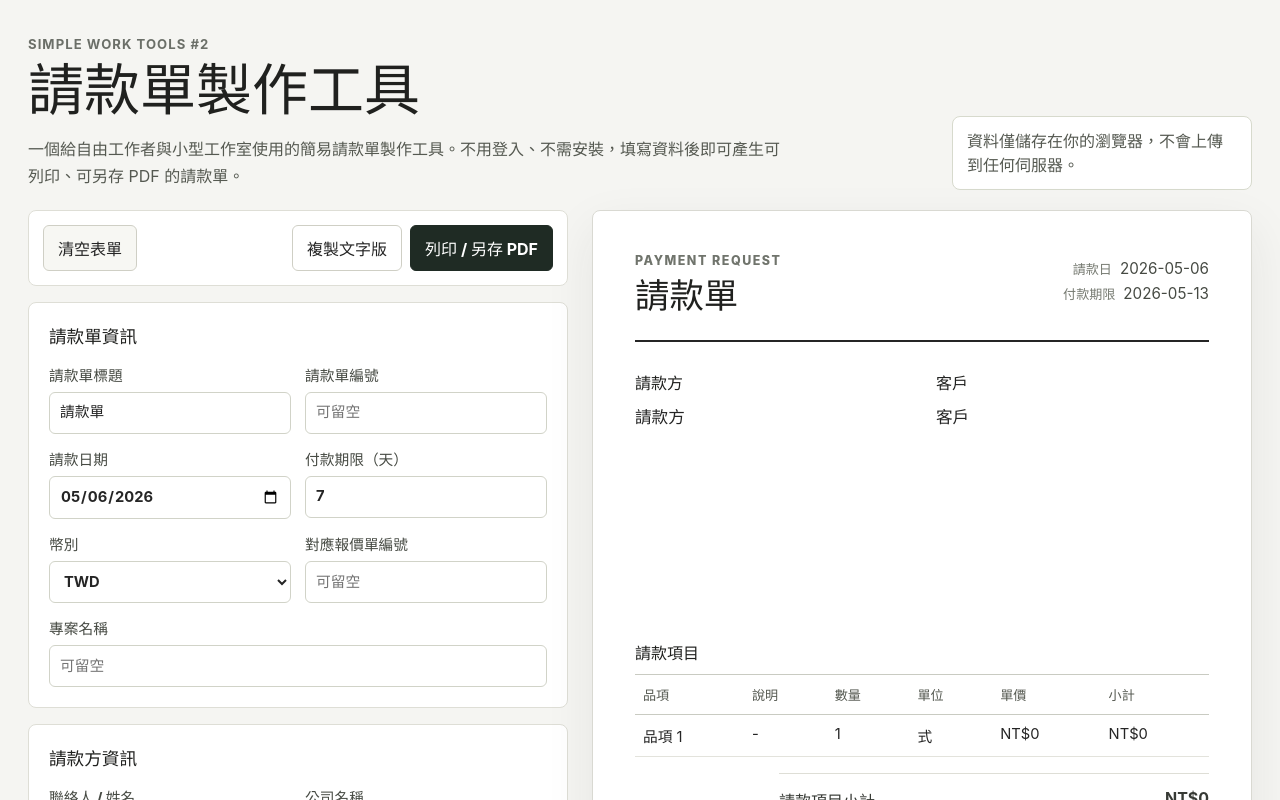
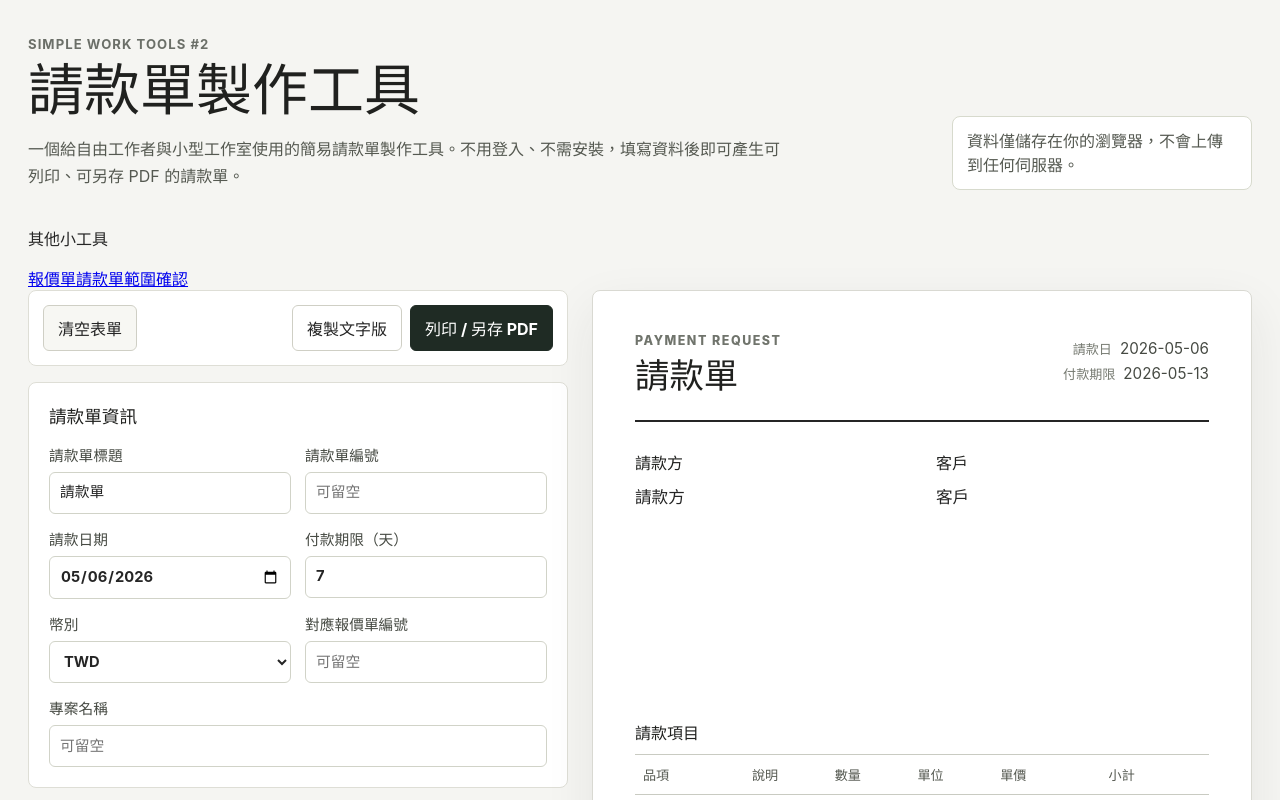
Before and after one commit to dong-sc/simple-payment-request-generator, a React (Vite) app: page / in a window 1280 px wide. Shown: the top 800 px of the page. Built offline with nearby package versions, Linux system fonts and the light colour scheme.

Commit message:
Add top tool shortcuts to payment request generator

```diff
--- a/src/App.tsx
+++ b/src/App.tsx
@@ -18,6 +18,25 @@
   const safeTitle = normalizedTitle.replace(/[\\/:*?"<>|]/g, '-');
 
   return `${safeTitle}_請款單`;
+}
+
+function ToolShortcuts() {
+  return (
+    <nav className="tool-shortcuts" aria-label="接案文件工具切換">
+      <p>其他小工具</p>
+      <div>
+        <a href="https://dong-sc.github.io/simple-quote-generator/">
+          報價單
+        </a>
+        <a aria-current="page" href="https://dong-sc.github.io/simple-payment-request-generator/">
+          請款單
+        </a>
+        <a href="https://dong-sc.github.io/simple-scope-confirmation-generator/">
+          範圍確認
+        </a>
+      </div>
+    </nav>
+  );
 }
 
 export default function App() {
@@ -63,6 +82,7 @@
     <>
       <Header />
       <main className="app-shell">
+        <ToolShortcuts />
         <section className="workspace" aria-label="請款單製作工作區">
           <div className="form-pane">
             <ActionBar
```
